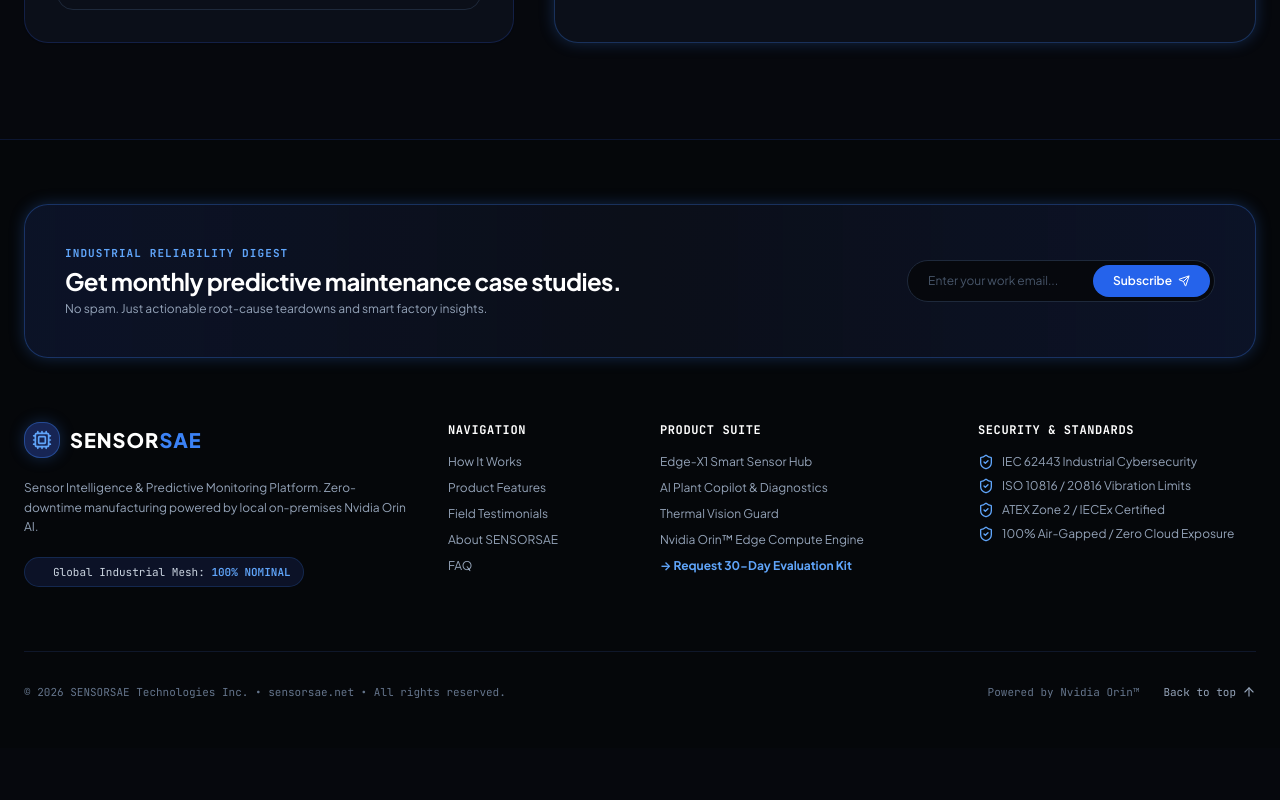
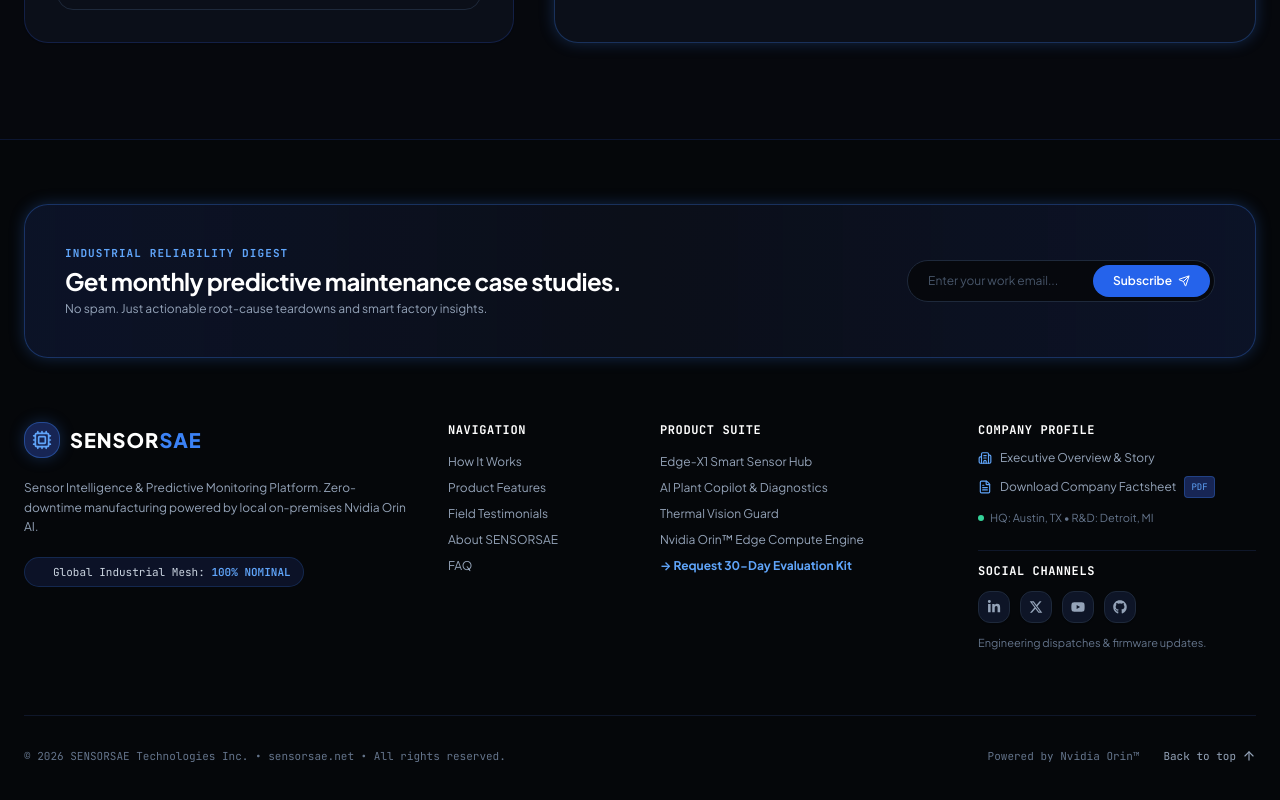
Before and after one commit to ChathuraAt1/sensorsae, a React (Vite) app: page / in a window 1280 px wide. Shown: the part 8544-9344 px from the top of the page. Before the commit the page ends 9292 px from the top, so only its background shows below. Built offline with nearby package versions, Linux system fonts and the light colour scheme; grey boxes are pictures that could not be loaded.

Commit message:
feat(footer): replace standards list with company profile and social channels

```diff
--- a/package.json
+++ b/package.json
@@ -11,7 +11,8 @@
   "dependencies": {
     "lucide-react": "^1.16.0",
     "react": "^18.3.1",
-    "react-dom": "^18.3.1"
+    "react-dom": "^18.3.1",
+    "react-icons": "^5.7.0"
   },
   "devDependencies": {
     "@types/react": "^18.3.5",
--- a/src/components/Footer.jsx
+++ b/src/components/Footer.jsx
@@ -1,5 +1,6 @@
 import React, { useState } from 'react';
-import { Cpu, ArrowUp, Send, CheckCircle2, ShieldCheck, Mail, Phone, MapPin } from 'lucide-react';
+import { Cpu, ArrowUp, Send, CheckCircle2, Building2, FileText, Download } from 'lucide-react';
+import { FaLinkedinIn, FaXTwitter, FaYoutube, FaGithub } from 'react-icons/fa6';
 
 export const Footer = ({ onNavigate, onExploreProducts, onRequestDemo }) => {
   const [emailInput, setEmailInput] = useState('');
@@ -153,29 +154,95 @@ export const Footer = ({ onNavigate, onExploreProducts, onRequestDemo }) => {
             </ul>
           </div>
 
-          {/* Standards & Security Column (Spans 3 cols) */}
-          <div className="lg:col-span-3 space-y-4">
+          {/* Company Profile & Social Channels Column (Spans 3 cols) */}
+          <div className="lg:col-span-3 space-y-6">
+            {/* Company Profile Section */}
+            <div className="space-y-3">
               <h4 className="font-mono text-xs font-bold text-white uppercase tracking-wider">
-              Security &amp; Standards
+                Company Profile
               </h4>
-            <ul className="space-y-2 text-xs">
-              <li className="flex items-center gap-2">
-                <ShieldCheck className="w-4 h-4 text-blue-400 shrink-0" />
-                <span>IEC 62443 Industrial Cybersecurity</span>
+              <ul className="space-y-2.5 text-xs">
+                <li>
+                  <button
+                    onClick={() => onNavigate('about-company')}
+                    className="flex items-center gap-2 text-slate-400 hover:text-blue-400 transition-colors group text-left"
+                  >
+                    <Building2 className="w-3.5 h-3.5 text-blue-400 group-hover:scale-110 transition-transform shrink-0" />
+                    <span>Executive Overview &amp; Story</span>
+                  </button>
                 </li>
-              <li className="flex items-center gap-2">
-                <ShieldCheck className="w-4 h-4 text-blue-400 shrink-0" />
-                <span>ISO 10816 / 20816 Vibration Limits</span>
+                <li>
+                  <a
+                    href="#download-factsheet"
+                    onClick={(e) => {
+                      e.preventDefault();
+                      alert('SENSORSAE Enterprise Factsheet & Profile is being prepared for download.');
+                    }}
+                    className="flex items-center gap-2 text-slate-400 hover:text-blue-400 transition-colors group text-left"
+                  >
+                    <FileText className="w-3.5 h-3.5 text-blue-400 group-hover:scale-110 transition-transform shrink-0" />
+                    <span>Download Company Factsheet</span>
+                    <span className="font-mono text-[9px] px-1.5 py-0.5 rounded bg-blue-950 border border-blue-500/30 text-blue-400">PDF</span>
+                  </a>
                 </li>
-              <li className="flex items-center gap-2">
-                <ShieldCheck className="w-4 h-4 text-blue-400 shrink-0" />
-                <span>ATEX Zone 2 / IECEx Certified</span>
-              </li>
-              <li className="flex items-center gap-2">
-                <ShieldCheck className="w-4 h-4 text-blue-400 shrink-0" />
-                <span>100% Air-Gapped / Zero Cloud Exposure</span>
+                <li className="text-[11px] text-slate-500 flex items-center gap-1.5 pt-0.5">
+                  <span className="w-1.5 h-1.5 rounded-full bg-emerald-400"></span>
+                  <span>HQ: Austin, TX • R&amp;D: Detroit, MI</span>
                 </li>
               </ul>
+            </div>
+
+            {/* Social Channels Section */}
+            <div className="space-y-3 pt-3 border-t border-slate-900">
+              <h4 className="font-mono text-xs font-bold text-white uppercase tracking-wider">
+                Social Channels
+              </h4>
+              <div className="flex items-center gap-2.5">
+                <a
+                  href="https://www.linkedin.com"
+                  target="_blank"
+                  rel="noopener noreferrer"
+                  aria-label="SENSORSAE LinkedIn"
+                  title="LinkedIn"
+                  className="w-8 h-8 rounded-xl bg-slate-900/90 border border-slate-800 hover:border-blue-500/50 hover:bg-blue-950/60 text-slate-400 hover:text-blue-400 flex items-center justify-center transition-all duration-200 group shadow-sm"
+                >
+                  <FaLinkedinIn className="w-3.5 h-3.5 group-hover:scale-110 transition-transform" />
+                </a>
+                <a
+                  href="https://twitter.com"
+                  target="_blank"
+                  rel="noopener noreferrer"
+                  aria-label="SENSORSAE X (Twitter)"
+                  title="X (Twitter)"
+                  className="w-8 h-8 rounded-xl bg-slate-900/90 border border-slate-800 hover:border-blue-500/50 hover:bg-blue-950/60 text-slate-400 hover:text-blue-400 flex items-center justify-center transition-all duration-200 group shadow-sm"
+                >
+                  <FaXTwitter className="w-3.5 h-3.5 group-hover:scale-110 transition-transform" />
+                </a>
+                <a
+                  href="https://youtube.com"
+                  target="_blank"
+                  rel="noopener noreferrer"
+                  aria-label="SENSORSAE YouTube"
+                  title="YouTube"
+                  className="w-8 h-8 rounded-xl bg-slate-900/90 border border-slate-800 hover:border-blue-500/50 hover:bg-blue-950/60 text-slate-400 hover:text-blue-400 flex items-center justify-center transition-all duration-200 group shadow-sm"
+                >
+                  <FaYoutube className="w-3.5 h-3.5 group-hover:scale-110 transition-transform" />
+                </a>
+                <a
+                  href="https://github.com"
+                  target="_blank"
+                  rel="noopener noreferrer"
+                  aria-label="SENSORSAE GitHub"
+                  title="GitHub"
+                  className="w-8 h-8 rounded-xl bg-slate-900/90 border border-slate-800 hover:border-blue-500/50 hover:bg-blue-950/60 text-slate-400 hover:text-blue-400 flex items-center justify-center transition-all duration-200 group shadow-sm"
+                >
+                  <FaGithub className="w-3.5 h-3.5 group-hover:scale-110 transition-transform" />
+                </a>
+              </div>
+              <p className="text-[11px] text-slate-500">
+                Engineering dispatches &amp; firmware updates.
+              </p>
+            </div>
           </div>
 
         </div>
```
Also changed, not shown: 1 other file (tests, documents, lock files or other folders). Lines whose indentation alone changed are shown as unchanged.
